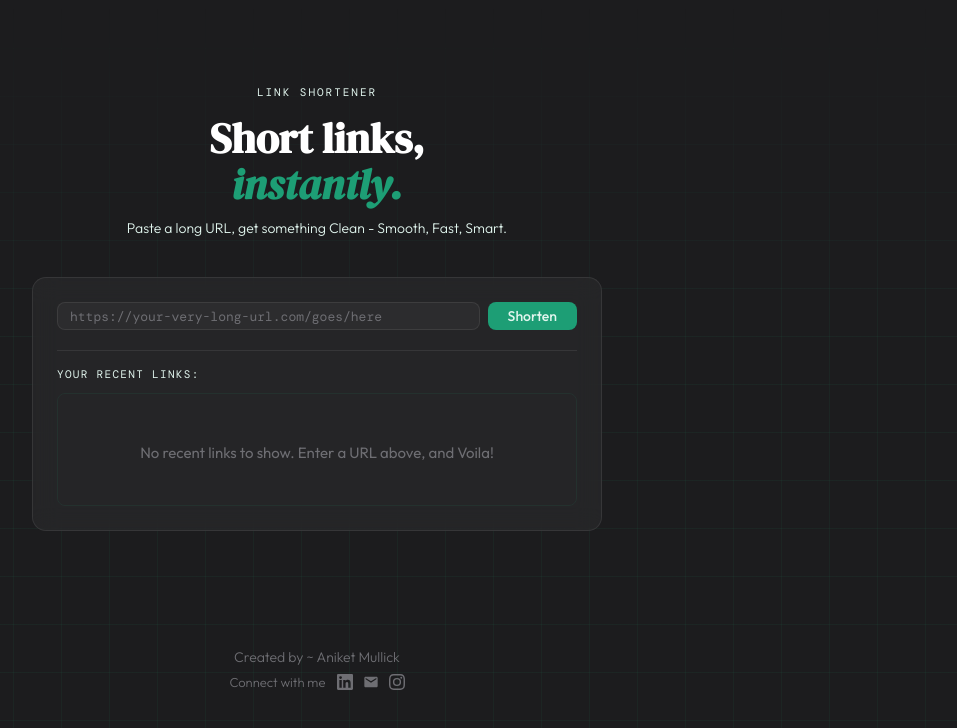
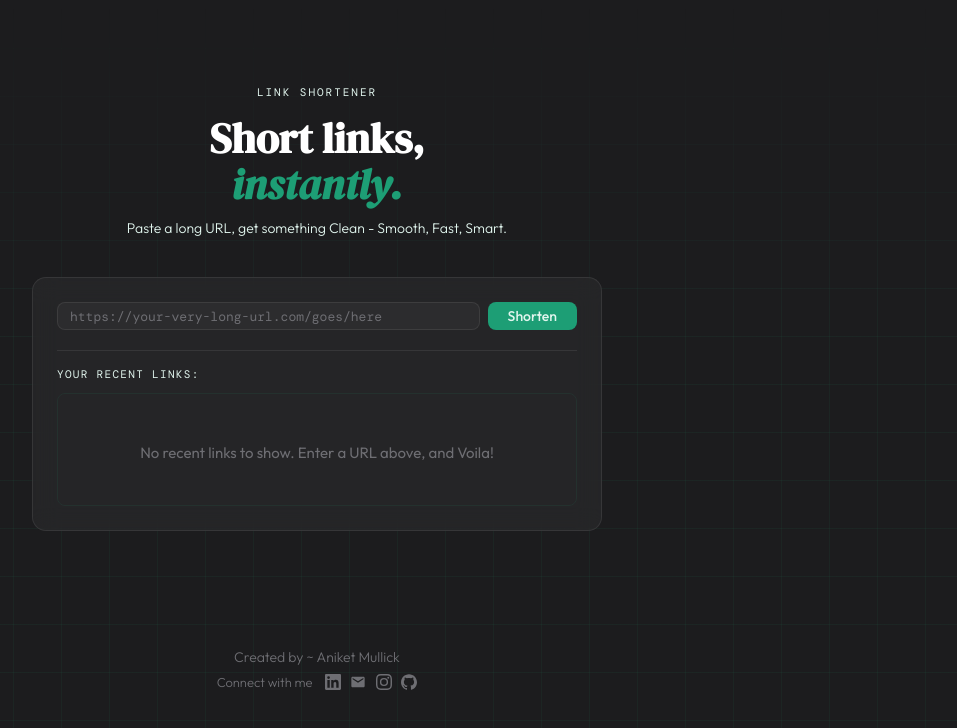
Before and after one commit to AniketMullick/url-shortener, a website with bundled scripts: page public/index.html in a window 1280 px wide. Shown: the whole page, without its empty margins (323-1280 px from the left). Built offline with nearby package versions, Linux system fonts and the light colour scheme.

Commit message:
Added GitHub Profile in Connect Section

```diff
--- a/public/index.html
+++ b/public/index.html
@@ -41,6 +41,9 @@
       <a href="https://www.instagram.com/aniket_mullick/" target="_blank" rel="noopener noreferrer" class="footer-link" title="Instagram">
         <svg xmlns="http://www.w3.org/2000/svg" width="16" height="16" viewBox="0 0 24 24" fill="currentColor"><path d="M12 2.163c3.204 0 3.584.012 4.85.07 3.252.148 4.771 1.691 4.919 4.919.058 1.265.069 1.645.069 4.849 0 3.205-.012 3.584-.069 4.849-.149 3.225-1.664 4.771-4.919 4.919-1.266.058-1.644.07-4.85.07-3.204 0-3.584-.012-4.849-.07-3.26-.149-4.771-1.699-4.919-4.92-.058-1.265-.07-1.644-.07-4.849 0-3.204.013-3.583.07-4.849.149-3.227 1.664-4.771 4.919-4.919 1.266-.057 1.645-.069 4.849-.069zm0-2.163c-3.259 0-3.667.014-4.947.072-4.358.2-6.78 2.618-6.98 6.98-.059 1.281-.073 1.689-.073 4.948 0 3.259.014 3.668.072 4.948.2 4.358 2.618 6.78 6.98 6.98 1.281.058 1.689.072 4.948.072 3.259 0 3.668-.014 4.948-.072 4.354-.2 6.782-2.618 6.979-6.98.059-1.28.073-1.689.073-4.948 0-3.259-.014-3.667-.072-4.947-.196-4.354-2.617-6.78-6.979-6.98-1.281-.059-1.69-.073-4.949-.073zm0 5.838a6.162 6.162 0 1 0 0 12.324 6.162 6.162 0 0 0 0-12.324zM12 16a4 4 0 1 1 0-8 4 4 0 0 1 0 8zm6.406-11.845a1.44 1.44 0 1 0 0 2.881 1.44 1.44 0 0 0 0-2.881z"/></svg>
       </a>
+      <a href="https://github.com/AniketMullick" target="_blank" rel="noopener noreferrer" class="footer-link" title="GitHub">
+        <svg xmlns="http://www.w3.org/2000/svg" width="16" height="16" viewBox="0 0 24 24" fill="currentColor"><path d="M12 .297c-6.63 0-12 5.373-12 12 0 5.303 3.438 9.8 8.205 11.385.6.113.82-.258.82-.577 0-.285-.01-1.04-.015-2.04-3.338.724-4.042-1.61-4.042-1.61C4.422 18.07 3.633 17.7 3.633 17.7c-1.087-.744.084-.729.084-.729 1.205.084 1.838 1.236 1.838 1.236 1.07 1.835 2.809 1.305 3.495.998.108-.776.417-1.305.76-1.605-2.665-.3-5.466-1.332-5.466-5.93 0-1.31.465-2.38 1.235-3.22-.135-.303-.54-1.523.105-3.176 0 0 1.005-.322 3.3 1.23.96-.267 1.98-.399 3-.405 1.02.006 2.04.138 3 .405 2.28-1.552 3.285-1.23 3.285-1.23.645 1.653.24 2.873.12 3.176.765.84 1.23 1.91 1.23 3.22 0 4.61-2.805 5.625-5.475 5.92.42.36.81 1.096.81 2.22 0 1.606-.015 2.896-.015 3.286 0 .315.21.69.825.57C20.565 22.092 24 17.592 24 12.297c0-6.627-5.373-12-12-12"/></svg>
+      </a>
     </div>
   </div>
   </footer>
```
